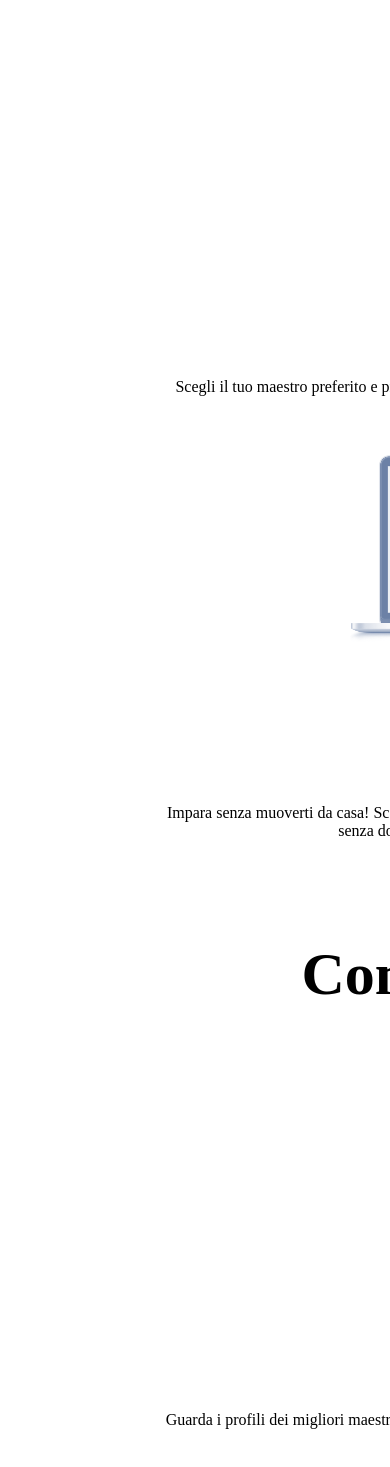
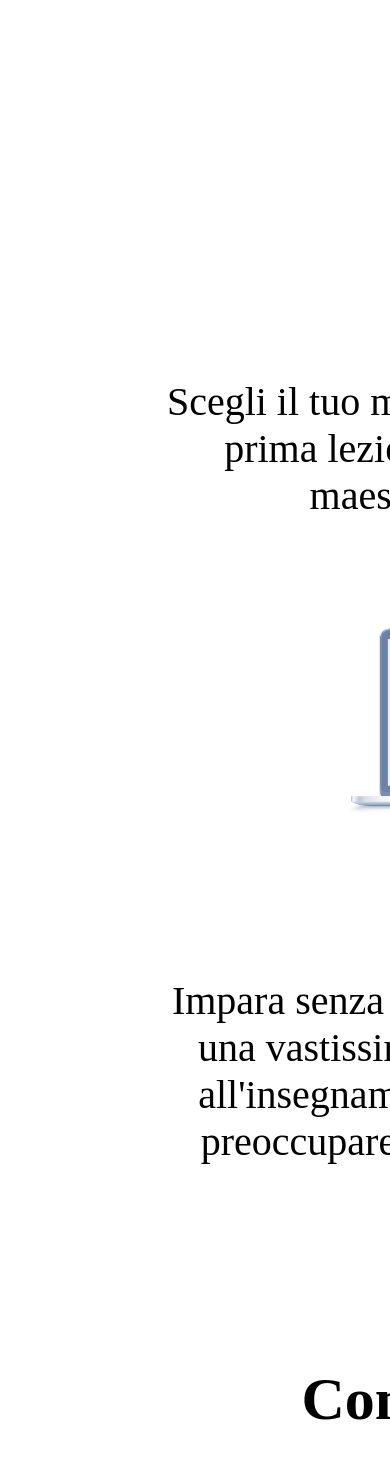
Before and after one commit to plinio-dev/html-css-resp-wannabe, a plain HTML site: page index.html in a window 390 px wide. Shown: the part 189-1656 px from the top of the page. Drawn offline with Linux system fonts and the light colour scheme.

Commit message:
mediaquery 480 finita

```diff
--- a/style.css
+++ b/style.css
@@ -9,21 +9,37 @@
 @media screen and (max-width:480px) {
   #lezioni.container .row .left, #lezioni.container .row .right, #steps.container.grey .row .left, #steps.container.grey .row .central, #steps.container.grey .row .right {
     width: 70%;
+    padding-bottom: 100px;
     margin: auto;
     float: none;
   }
-  #lezioni.container .row .left {
-    padding-bottom: 50px;
+  #lezioni.container .row .left,  {
+    padding-bottom: 80px;
   }
+
+  .container.grey .row .left, .container.grey .row .central {
+    padding-bottom: 100px;
+  }
+
   #steps.container.grey .row .central {
     width: 100%;
   }
+
+  hr {
+    width: 90%;
+  }
+
   h1 {
     font-size: 60px;
   }
   * h3 {
     font-size:50px;
   }
+  * div {
+    font-size: 40px;
+    margin: auto;
+  }
+
 }
 /* /Mediaquery 480 */
 
@@ -78,6 +94,13 @@
   padding: 30px
 }
 
+/* Mediaquery 480 */
+  #why .row>.first, #why .row>.second, #why .row>.third {
+    width: 80%;
+    /* margin-top: 40px; */
+  }
+/* / Mediaquery 480 */
+
 /* COMMON */
 .row::after {
   content: '';
```
